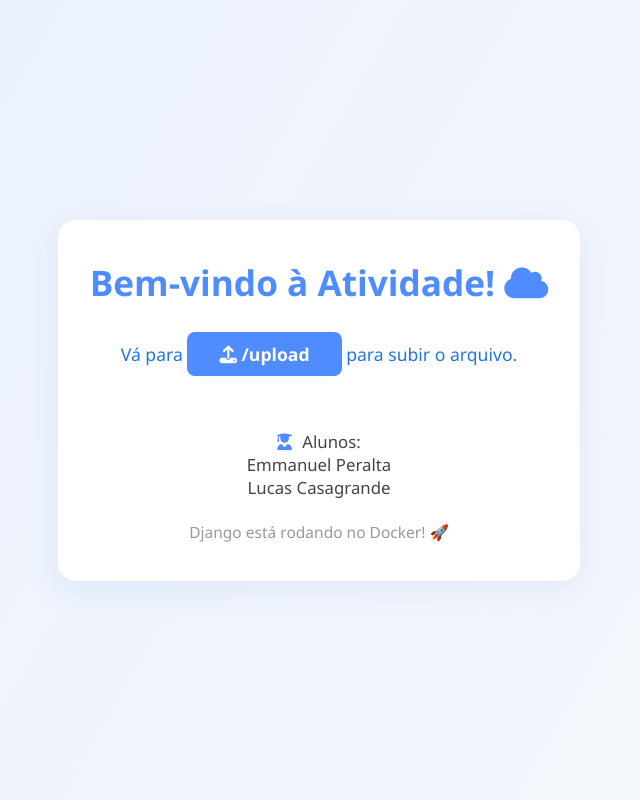
After one commit to Emmanuelperalta8/ComputacaoEmNuvem-Atividade1, a Django app: template django/src/uploads/templates/uploads/index.html in a window 1280 px wide. The commit adds this page. Shown: the whole page, without its empty margins (321-961 px from the left). Run offline with Django 5.2, Linux system fonts and the light colour scheme; the template is opened without the code that fills it, so the values that code supplies are empty.

Commit message:
outro layout

```diff
--- a/django/src/core/urls.py
+++ b/django/src/core/urls.py
@@ -2,17 +2,12 @@ from django.contrib import admin
 from django.urls import path
 from django.conf import settings
 from django.conf.urls.static import static
-from django.http import HttpResponse
-from uploads.views import upload_file
-
-
-def home(request):
-    return HttpResponse("Django está rodando no Docker! 🚀")
+from uploads.views import upload_file, home
 
 urlpatterns = [
     path('admin/', admin.site.urls),
-    path('upload/', upload_file),  # rota de upload
-    path('', home),  # Adiciona a rota para "/"
+    path('upload/', upload_file),
+    path('', home),
 ]
 
 if settings.DEBUG:
--- /dev/null
+++ b/django/src/uploads/templates/uploads/index.html
@@ -0,0 +1,88 @@
+<!DOCTYPE html>
+<html lang="pt-br">
+<head>
+  <meta charset="UTF-8">
+  <title>Atividade - Computação em Nuvem</title>
+  <link rel="stylesheet" href="https://cdnjs.cloudflare.com/ajax/libs/font-awesome/6.4.2/css/all.min.css">
+  <style>
+    body {
+      background: linear-gradient(120deg, #eaf1fe 0%, #f5f7fa 100%);
+      font-family: 'Segoe UI', Arial, sans-serif;
+      min-height: 100vh;
+      margin: 0;
+      display: flex;
+      align-items: center;
+      justify-content: center;
+    }
+    .container {
+      background: #fff;
+      padding: 38px 32px;
+      border-radius: 18px;
+      box-shadow: 0 8px 32px rgba(79,140,255,0.10);
+      text-align: center;
+      min-width: 370px;
+    }
+    .title {
+      font-size: 2.2rem;
+      color: #4f8cff;
+      font-weight: 700;
+      margin-bottom: 10px;
+    }
+    .subtitle {
+      color: #2376e0;
+      font-size: 1.1rem;
+      margin-bottom: 22px;
+    }
+    .upload-link {
+      display: inline-block;
+      background: #4f8cff;
+      color: #fff;
+      border: none;
+      border-radius: 8px;
+      padding: 10px 32px;
+      font-size: 1.1rem;
+      font-weight: 600;
+      text-decoration: none;
+      margin-top: 16px;
+      margin-bottom: 32px;
+      box-shadow: 0 2px 8px rgba(79,140,255,0.06);
+      transition: background 0.2s;
+    }
+    .upload-link:hover {
+      background: #2376e0;
+    }
+    .alunos {
+      margin-top: 18px;
+      color: #444;
+      font-size: 1.05rem;
+    }
+    .alunos i {
+      color: #4f8cff;
+      margin-right: 6px;
+    }
+    .footer {
+      margin-top: 22px;
+      font-size: 0.97rem;
+      color: #999;
+    }
+  </style>
+</head>
+<body>
+  <div class="container">
+    <div class="title">
+      Bem-vindo à Atividade! <i class="fas fa-cloud"></i>
+    </div>
+    <div class="subtitle">
+      Vá para <b><a class="upload-link" href="/upload"><i class="fas fa-upload"></i> /upload</a></b> para subir o arquivo.
+    </div>
+    <div class="alunos">
+      <i class="fas fa-user-graduate"></i> Alunos:<br>
+      Emmanuel Peralta <br>
+      Lucas Casagrande
+    </div>
+    <div class="footer">
+      Django está rodando no Docker! 🚀
+    </div>
+  </div>
+</body>
+</html>
--- a/django/src/uploads/views.py
+++ b/django/src/uploads/views.py
@@ -16,3 +16,6 @@ def upload_file(request):
     else:
         form = UploadFileForm()
     return render(request, 'uploads/upload.html', {'form': form})
+
+def home(request):
+    return render(request, 'uploads/index.html')
```
Also changed, not shown: django/src/core/settings.py (+1 -13 lines), django/src/uploads/templates/uploads/success.html (+60 -1 lines), django/src/uploads/templates/uploads/upload.html (+74 -5 lines), django/src/media/3A5C4754-7EB8-4CCF-8A3A-257BE74EF3FE.jpg (added), django/src/media/8CD4C629-B27E-4A6B-A612-A6E05F55DE1C.jpg (added).
